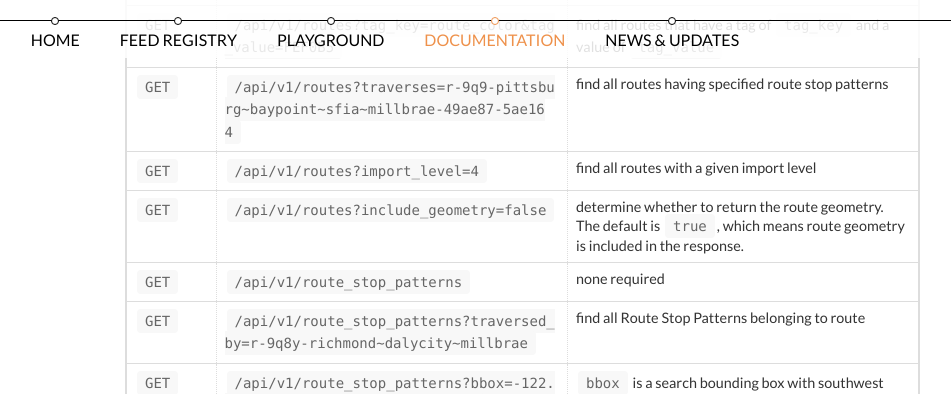
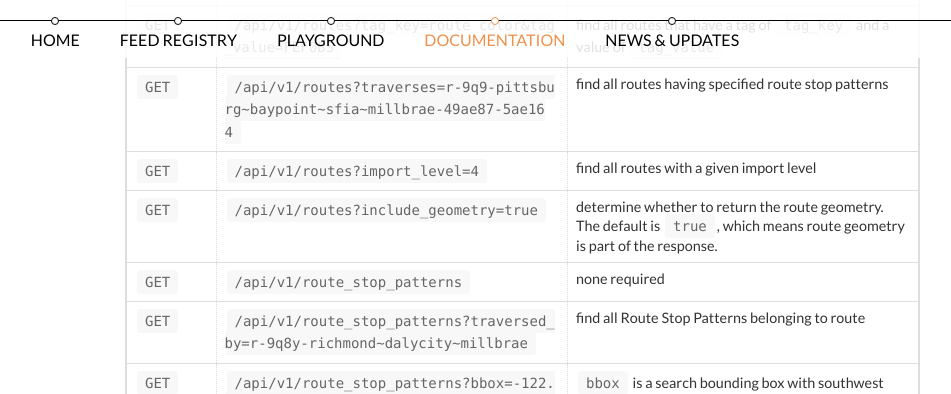
Before and after one commit to transitland/www-transit-land, a Jekyll site: the page built from documentation/datastore/api-endpoints.md, in a window 1280 px wide and 900 px high, scrolled down 2750 px. Shown: the top 394 px of the window, without its empty margins (255-1206 px from the left). Built offline with Jekyll 4.4.1, drawn with Linux system fonts in a browser that asks for light colours; nearby versions of some CDN libraries.

Commit message:
make it include_geometry=true in the example

```diff
--- a/documentation/datastore/api-endpoints.md
+++ b/documentation/datastore/api-endpoints.md
@@ -51,7 +51,7 @@ Method | Example URL | Parameters
 `GET` |  `/api/v1/routes?tag_key=route_color&tag_value=FEF0B5` | find all routes that have a tag of `tag_key` and a value of `tag_value`
 `GET` |  `/api/v1/routes?traverses=r-9q9-pittsburg~baypoint~sfia~millbrae-49ae87-5ae164` | find all routes having specified route stop patterns
 `GET` |  `/api/v1/routes?import_level=4` | find all routes with a given import level
-`GET` |  `/api/v1/routes?include_geometry=false` | determine whether to return the route geometry. The default is `true`, which means route geometry is included in the response.
+`GET` |  `/api/v1/routes?include_geometry=true` | determine whether to return the route geometry. The default is `true`, which means route geometry is part of the response.
 `GET` |  `/api/v1/route_stop_patterns` | none required
 `GET` |  `/api/v1/route_stop_patterns?traversed_by=r-9q8y-richmond~dalycity~millbrae` | find all Route Stop Patterns belonging to route
 `GET` |  `/api/v1/route_stop_patterns?bbox=-122.4183,37.7758,-122.4120,37.7858` | `bbox` is a search bounding box with southwest longitude, southwest latitude, northeast longitude, northeast latitude (separated by commas)
```
